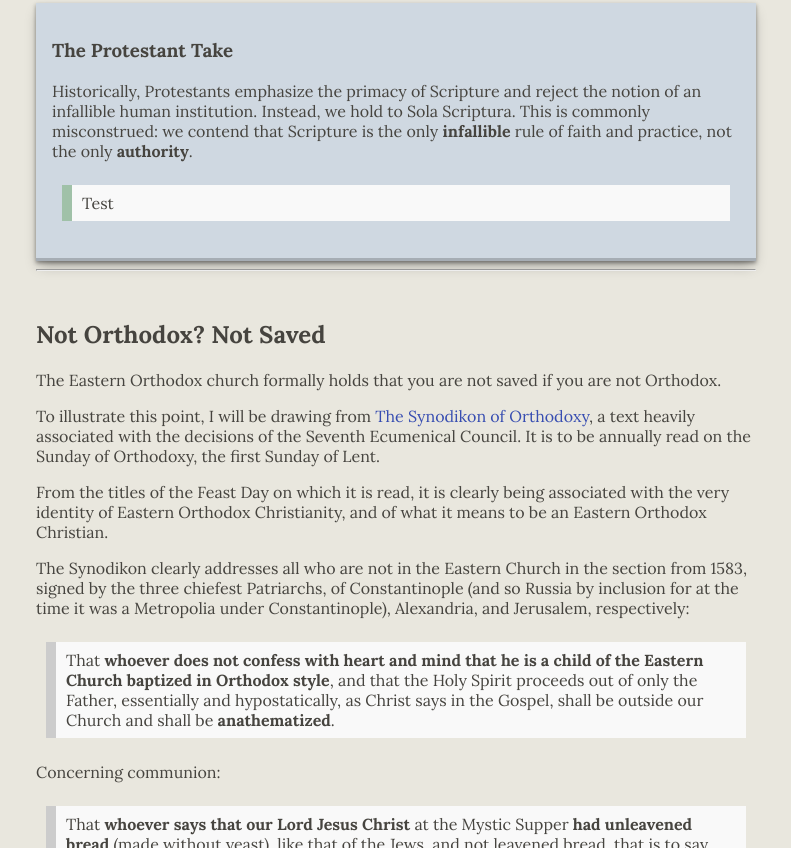
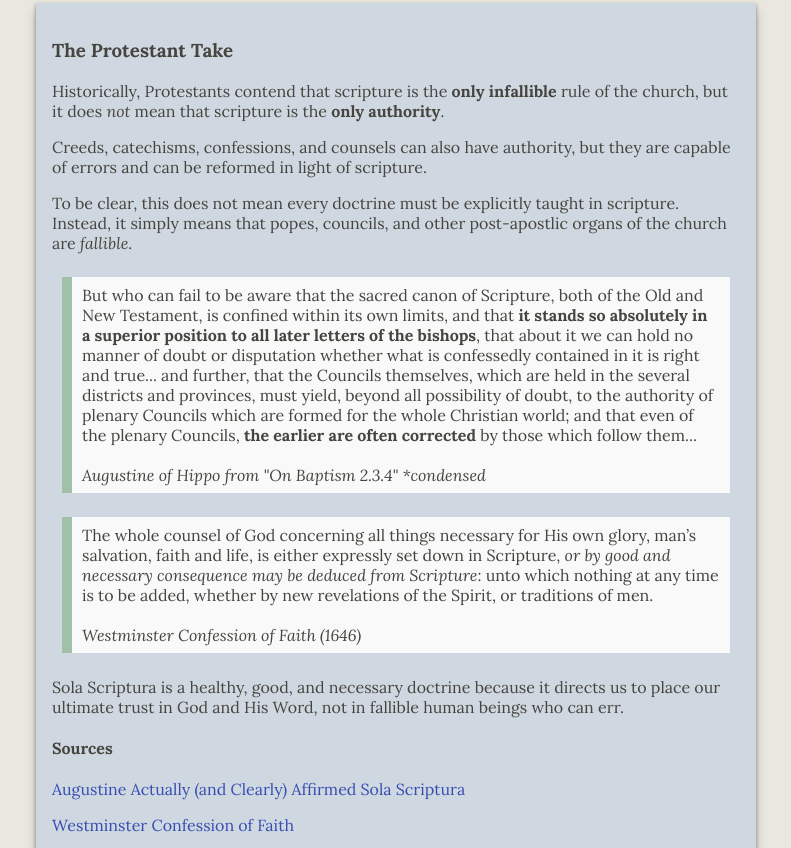
Before and after one commit to pandalexander/orthodox-concerns, a website built with webpack: page src/index.html in a window 1280 px wide. Shown: the part 972-1820 px from the top of the page, without its empty margins (244-1035 px from the left). Built offline with nearby package versions, Linux system fonts and the light colour scheme; grey boxes are pictures that could not be loaded.

Commit message:
Add and style protestant take for infallibility

```diff
--- a/src/index.html
+++ b/src/index.html
@@ -79,14 +79,83 @@
       <div class="protestant">
         <h3>The Protestant Take</h3>
         <p>
-          Historically, Protestants emphasize the primacy of Scripture and
-          reject the notion of an infallible human institution. Instead, we hold
-          to Sola Scriptura. This is commonly misconstrued: we contend that
-          Scripture is the only
-          <span class="bold">infallible</span> rule of faith and practice, not
-          the only <span class="bold">authority</span>.
+          Historically, Protestants contend that scripture is the
+          <span class="bold">only infallible</span> rule of the church, but it
+          does <span class="italic">not</span> mean that scripture is the
+          <span class="bold">only authority</span>.
         </p>
-        <blockquote>Test</blockquote>
+        <p>
+          Creeds, catechisms, confessions, and counsels can also have authority,
+          but they are capable of errors and can be reformed in light of
+          scripture.
+        </p>
+        <p>
+          To be clear, this does not mean every doctrine must be explicitly
+          taught in scripture. Instead, it simply means that popes, councils,
+          and other post-apostlic organs of the church are
+          <span class="italic">fallible</span>.
+        </p>
+        <blockquote>
+          But who can fail to be aware that the sacred canon of Scripture, both
+          of the Old and New Testament, is confined within its own limits, and
+          that
+          <span class="bold">
+            it stands so absolutely in a superior position to all later letters
+            of the bishops</span
+          >, that about it we can hold no manner of doubt or disputation whether
+          what is confessedly contained in it is right and true... and further,
+          that the Councils themselves, which are held in the several districts
+          and provinces, must yield, beyond all possibility of doubt, to the
+          authority of plenary Councils which are formed for the whole Christian
+          world; and that even of the plenary Councils,
+          <span class="bold">the earlier are often corrected</span> by those
+          which follow them... <br /><br /><cite
+            >Augustine of Hippo from "On Baptism 2.3.4" *condensed</cite
+          >
+        </blockquote>
+        <blockquote>
+          The whole counsel of God concerning all things necessary for His own
+          glory, man’s salvation, faith and life, is either expressly set down
+          in Scripture,
+          <span class="italic">
+            or by good and necessary consequence may be deduced from
+            Scripture</span
+          >: unto which nothing at any time is to be added, whether by new
+          revelations of the Spirit, or traditions of men.<br /><br /><cite
+            >Westminster Confession of Faith (1646)</cite
+          >
+        </blockquote>
+        <p>
+          Sola Scriptura is a healthy, good, and necessary doctrine because it
+          directs us to place our ultimate trust in God and His Word, not in
+          fallible human beings who can err.
+        </p>
+        <h4>Sources</h4>
+        <p>
+          <a
+            href="https://www.thegospelcoalition.org/blogs/justin-taylor/augustine-actually-and-clearly-affirmed-sola-scriptura/"
+            target="_blank"
+            >Augustine Actually (and Clearly) Affirmed Sola Scriptura</a
+          >
+        </p>
+        <p>
+          <a
+            href="https://www.pcaac.org/bco/westminster-confession/"
+            target="_blank"
+            >Westminster Confession of Faith
+          </a>
+        </p>
+        <div class="video-container">
+          <iframe
+            width="560"
+            height="315"
+            src="https://www.youtube.com/embed/GjkUibWvOJg?si=4i4wLs2ScIh1YLkD"
+            title="YouTube video player"
+            frameborder="0"
+            allow="accelerometer; autoplay; clipboard-write; encrypted-media; gyroscope; picture-in-picture; web-share"
+            allowfullscreen
+          ></iframe>
+        </div>
       </div>
       <hr />
 
```
Also changed, not shown: docs/index.html (+1 -1 lines).
